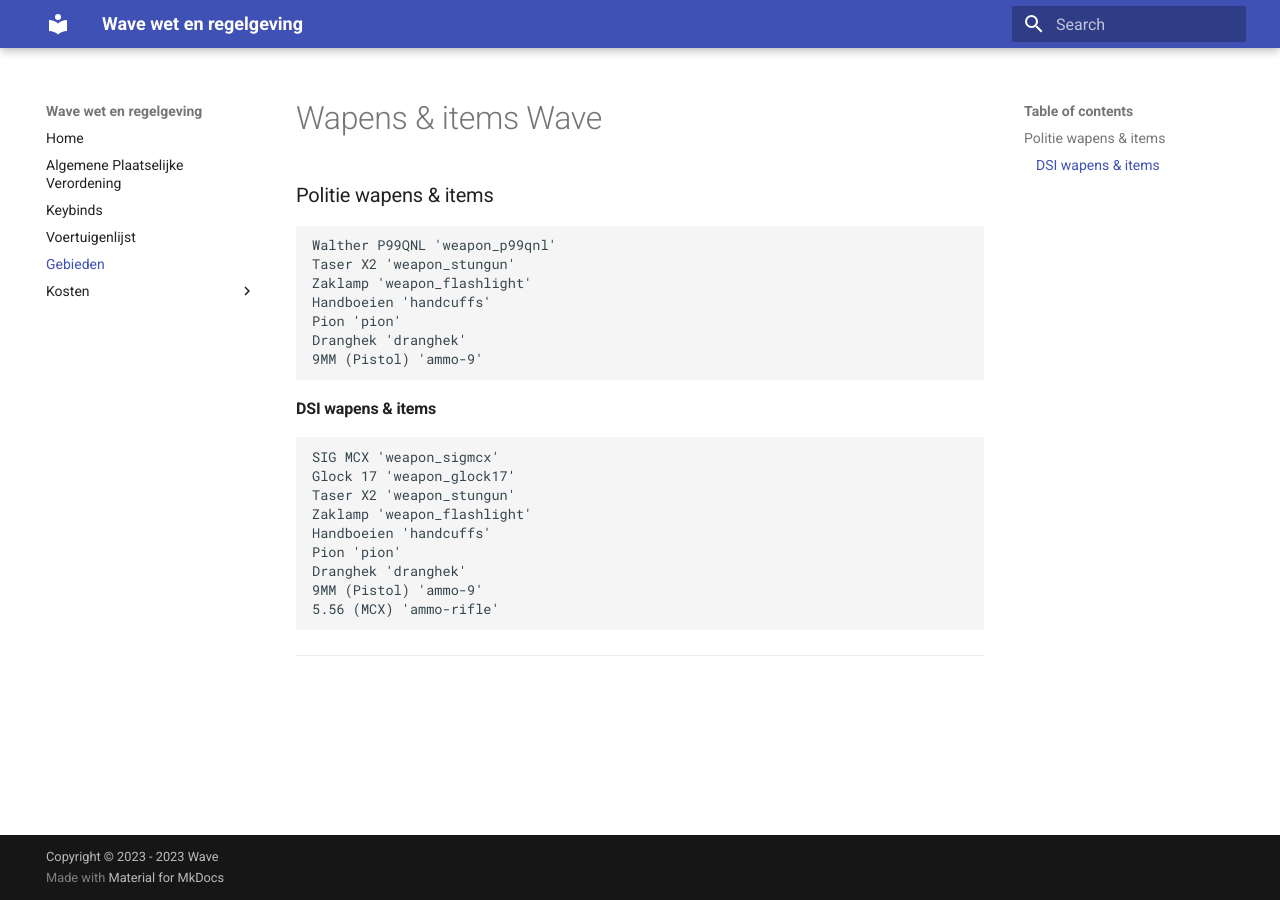
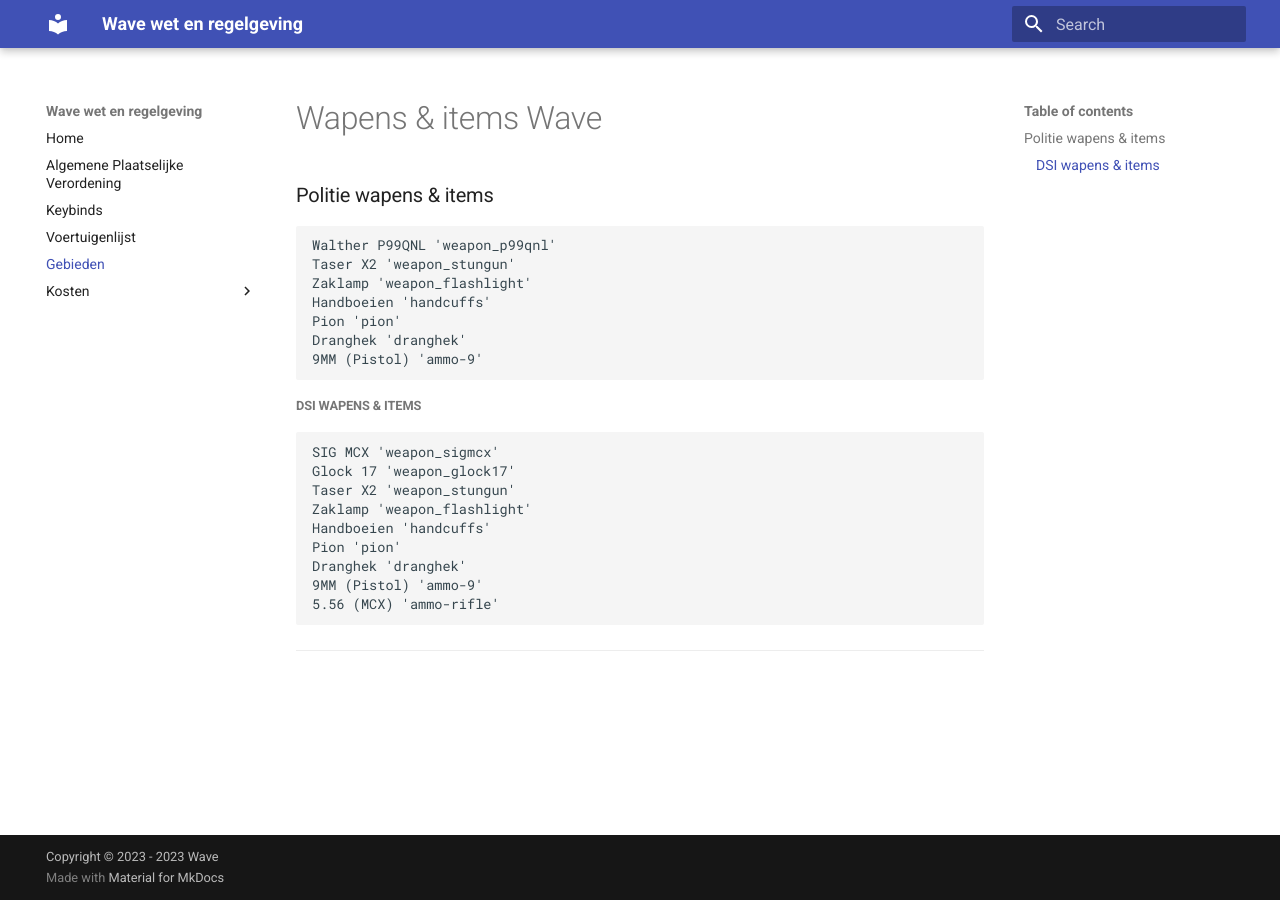
Before and after one commit to mickjoel/wetboek.sunstone, an MkDocs documentation site: the page built from docs/risico-gebieden.md, in a window 1280 px wide. Built offline with MkDocs 1.6.1 and Material for MkDocs 9.7.7, drawn with Linux system fonts in a browser that asks for light colours.

```diff
--- a/docs/risico-gebieden.md
+++ b/docs/risico-gebieden.md
@@ -8,7 +8,7 @@
     Pion 'pion'
     Dranghek 'dranghek'
     9MM (Pistol) 'ammo-9'
-#### DSI wapens & items
+##### DSI wapens & items
     SIG MCX 'weapon_sigmcx'
     Glock 17 'weapon_glock17'
     Taser X2 'weapon_stungun'
```
